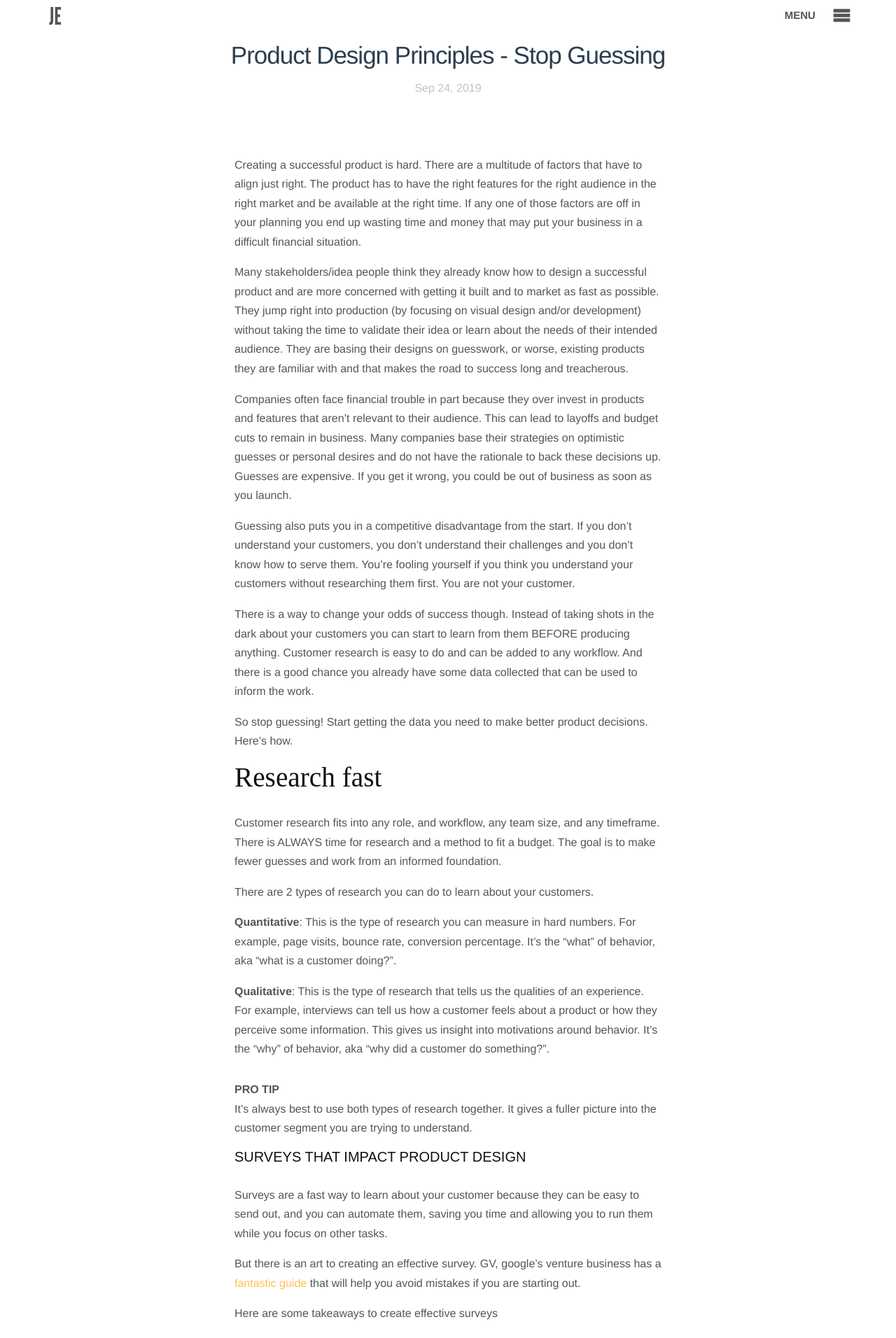
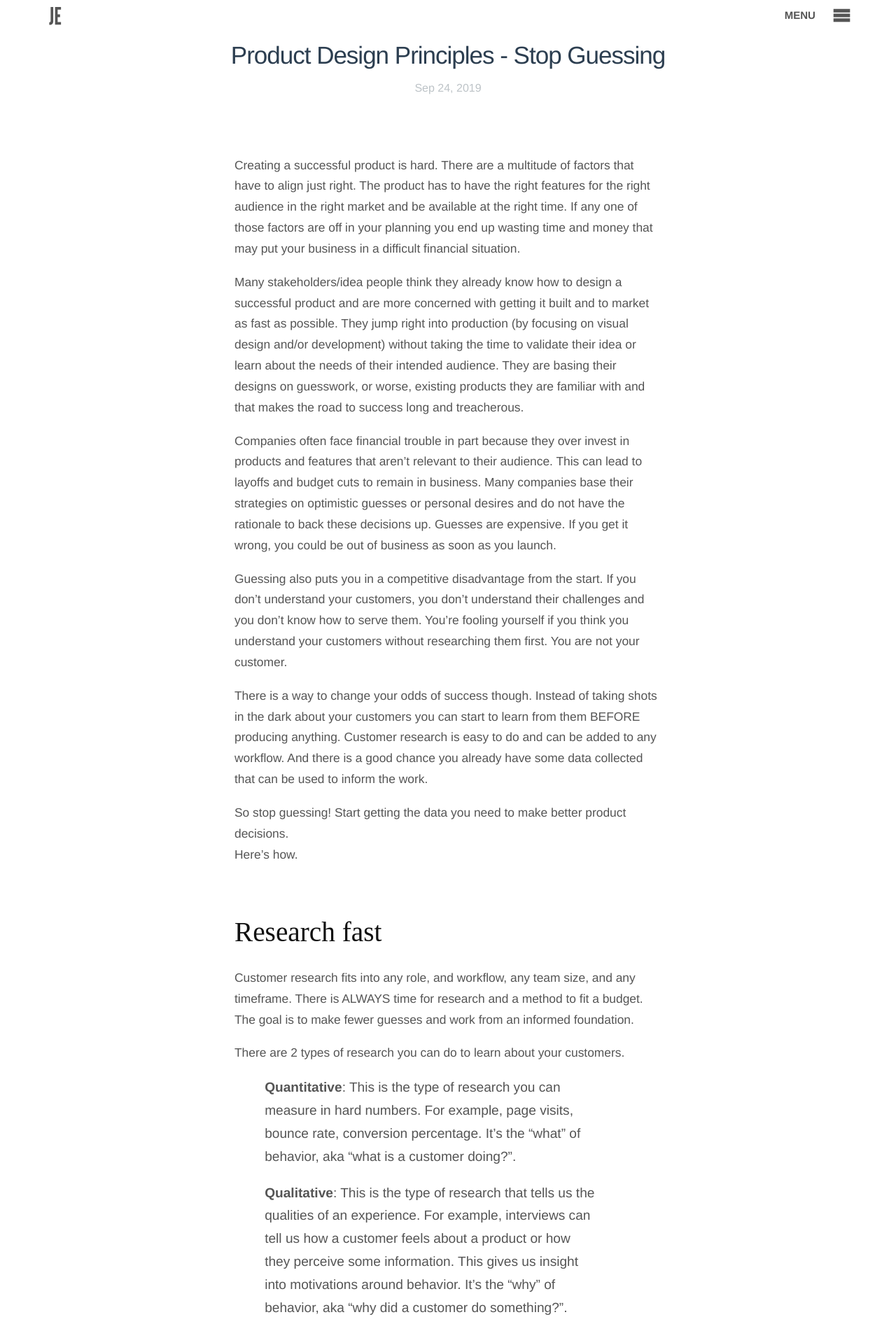
Before and after one commit to jasonearly/jasonearly.github.io, a Jekyll site: the page built from _posts/2019-09-24-product-design-principles-stop-guessing.md, in a window 1280 px wide. Shown: the top 1912 px of the page at 70% size. Built offline with Jekyll 4.4.1, drawn with Linux system fonts in a browser that asks for light colours.

Commit message:
cleanup of post styles

```diff
--- a/_layouts/post.html
+++ b/_layouts/post.html
@@ -1,35 +1,17 @@
 ---
 layout: default
 ---
-
-
-
-    <div class="site-width">
-      <!--      <a href="{{ site.baseurl }}/">
-<?xml version="1.0" encoding="utf-8"?>
-<svg version="1.1" id="Layer_1" xmlns="http://www.w3.org/2000/svg" xmlns:xlink="http://www.w3.org/1999/xlink" x="0px" y="0px"viewBox="0 0 600 600" enable-background="new 0 0 600 600" xml:space="preserve">
-<g><path class="logo" d="M127.6,549.8V477c0.9,0,2.3,0.1,4.1,0.3c1.8,0.2,5,0,9.6-0.7c4.6-0.7,8.6-2.1,12-4.1c3.4-2.1,6.6-5.9,9.6-11.7c3-5.7,4.5-12.7,4.5-20.9V40.2h74.2v411.4c0,30.7-8.8,55.3-26.4,73.8C197.6,543.9,168.4,552,127.6,549.8z"/><path class="logo" d="M293.1,544.9V40.2h169.6v76.2h-95.5v132.5H436v81h-68.7v138.7h95.5v76.2H293.1z"/></g></svg>
-
-</a>-->
-<!-- <svg class="logo" version="1.1" id="Layer_1" xmlns="http://www.w3.org/2000/svg" xmlns:xlink="http://www.w3.org/1999/xlink" x="0px" y="0px"
-   viewBox="0 0 600 600" enable-background="new 0 0 600 600" xml:space="preserve">
-<g>
-  <path class="logo" d="M127.6,549.8V477c0.9,0,2.3,0.1,4.1,0.3c1.8,0.2,5,0,9.6-0.7c4.6-0.7,8.6-2.1,12-4.1c3.4-2.1,6.6-5.9,9.6-11.7
-    c3-5.7,4.5-12.7,4.5-20.9V40.2h74.2v411.4c0,30.7-8.8,55.3-26.4,73.8C197.6,543.9,168.4,552,127.6,549.8z"/>
-  <path class="logo" d="M293.1,544.9V40.2h169.6v76.2h-95.5v132.5H436v81h-68.7v138.7h95.5v76.2H293.1z"/>
-</g>
-</svg> -->
-     <!-- <a href="http://twitter.com/alexcican" target="_blank">Jason Early</a>-->
-
-     <!--  <span class="menu icon" title="Menu (Esc)" tabindex="0" data-icon="m"></span> -->
-    </div>
 
 <div class="post">
   <div class="row">
     <div class="col-md-12 text-center">
       <header class="post-header">
         <h3 class="post-title">{{ page.title }}</h3>
-                <p class="post-meta">{{ page.date | date: "%b %-d, %Y" }}{% if page.author %} • {{ page.author }}{% endif %}{% if page.meta %} • {{ page.meta }}{% endif %}</p>
+        <p class="post-meta">
+          {{ page.date | date: "%b %-d, %Y" }}{% if page.author %} • {{
+          page.author }}{% endif %}{% if page.meta %} • {{ page.meta }}{% endif
+          %}
+        </p>
       </header>
     </div>
   </div>
@@ -42,5 +24,4 @@
   </div>
 
   {% include byline.html %}
-
 </div>
--- a/_posts/2019-09-24-product-design-principles-stop-guessing.md
+++ b/_posts/2019-09-24-product-design-principles-stop-guessing.md
@@ -1,7 +1,7 @@
 ---
 layout: post
-title:  "Product Design Principles - Stop Guessing"
-date:   2019-09-24
+title: "Product Design Principles - Stop Guessing"
+date: 2019-09-24
 categories: archive product design process
 ---
 
@@ -22,55 +22,62 @@
 Here’s how.
 
 ## Research fast
+
 Customer research fits into any role, and workflow, any team size, and any timeframe. There is ALWAYS time for research and a method to fit a budget. The goal is to make fewer guesses and work from an informed foundation.
 
 There are 2 types of research you can do to learn about your customers.
--   **Quantitative**: This is the type of research you can measure in hard numbers. For example, page visits, bounce rate, conversion percentage. It’s the “what” of behavior, aka “what is a customer doing?”.
 
--   **Qualitative**: This is the type of research that tells us the qualities of an experience. For example, interviews can tell us how a customer feels about a product or how they perceive some information. This gives us insight into motivations around behavior. It’s the “why” of behavior, aka “why did a customer do something?”.
+- **Quantitative**: This is the type of research you can measure in hard numbers. For example, page visits, bounce rate, conversion percentage. It’s the “what” of behavior, aka “what is a customer doing?”.
 
+- **Qualitative**: This is the type of research that tells us the qualities of an experience. For example, interviews can tell us how a customer feels about a product or how they perceive some information. This gives us insight into motivations around behavior. It’s the “why” of behavior, aka “why did a customer do something?”.
 
+{:.pro-tip}
 **PRO TIP**
 It’s always best to use both types of research together. It gives a fuller picture into the customer segment you are trying to understand.
 
+#### Surveys that impact product design
 
-#### Surveys that impact product design
 Surveys are a fast way to learn about your customer because they can be easy to send out, and you can automate them, saving you time and allowing you to run them while you focus on other tasks.
 
 But there is an art to creating an effective survey. GV, google’s venture business has a [fantastic guide](https://library.gv.com/improve-your-startup-s-surveys-and-get-even-better-data-7b0272f74c23#.uxkcogqna) that will help you avoid mistakes if you are starting out.
 
 Here are some takeaways to create effective surveys
--   Start with clear goals about what you want to understand. And know a survey may not be the best way to reach those goals.
 
--   Keep your survey as short as possible. Longer surveys generate a lower response rate so focus on the most important questions you want to be answered.
+- Start with clear goals about what you want to understand. And know a survey may not be the best way to reach those goals.
 
--   Don’t ask for information you can get yourself.
+- Keep your survey as short as possible. Longer surveys generate a lower response rate so focus on the most important questions you want to be answered.
 
--   Avoid leading questions.
+- Don’t ask for information you can get yourself.
 
--   Give your respondents room to inform you of additional issues with open-ended questions like “Is there anything else you want to tell us?”
+- Avoid leading questions.
 
--   Run a test of your survey on a small group before you roll it out to everyone. This can give you a chance to identify areas where things may need to be made clearer.
+- Give your respondents room to inform you of additional issues with open-ended questions like “Is there anything else you want to tell us?”
 
--   Take your time writing the email asking customers to take your survey. It will have a huge influence on your response rate.
+- Run a test of your survey on a small group before you roll it out to everyone. This can give you a chance to identify areas where things may need to be made clearer.
 
--   Ask if you can follow up with the participant to discuss the responses. This helps with screening for customer interviews later.
+- Take your time writing the email asking customers to take your survey. It will have a huge influence on your response rate.
+
+- Ask if you can follow up with the participant to discuss the responses. This helps with screening for customer interviews later.
 
 #### Automated Surveys
+
 Automated surveys are great. After the initial setup, survey data flows in regularly giving you fresh data to gain insights from.
 
+{:.pro-tip}
 **PRO TIP**
 If you create your survey using Google Forms the responses will automatically be stored in a spreadsheet which can be shared and viewed by the team.
 
+Types of automated surveys you could send are
 
-Types of automated surveys you could send are
--   **Net Promoter Score**: This survey type quantifies customer loyalty. But know that there are some concerns with this type of survey being [harmful.](https://articles.uie.com/net-promoter-score-considered-harmful-and-what-ux-professionals-can-do-about-it/)
--   **After sign up**: This allows you to find out why customers signed up for your product if they are switching from a competitor and the motivation around this action. If you send it within a couple of days of signup the reasoning will still be fresh without overwhelming them during the signup process.
--   **After account closing**: This type lets you know why your customers are leaving. Is it something about the product or something else? Are they switching to a competitor? Linking to this type of survey from the page confirming their account is closed gives your customers one last chance to provide you some feedback before moving on.
+- **Net Promoter Score**: This survey type quantifies customer loyalty. But know that there are some concerns with this type of survey being [harmful.](https://articles.uie.com/net-promoter-score-considered-harmful-and-what-ux-professionals-can-do-about-it/)
+- **After sign up**: This allows you to find out why customers signed up for your product if they are switching from a competitor and the motivation around this action. If you send it within a couple of days of signup the reasoning will still be fresh without overwhelming them during the signup process.
+- **After account closing**: This type lets you know why your customers are leaving. Is it something about the product or something else? Are they switching to a competitor? Linking to this type of survey from the page confirming their account is closed gives your customers one last chance to provide you some feedback before moving on.
 
 #### Ad hoc surveys
+
 Ad hoc surveys help teams researching a more specific topic or feature. They can give an overview of customers thoughts on a topic and help you find candidates for interviews.
 
+{:.pro-tip}
 **PRO TIP**
 Asking a quantitative question at the beginning of your survey gives you a way to filter your responses by a metric to evaluate against other customer segments. For example, “How many people work on your team?”
 
@@ -79,20 +86,23 @@
 Know that you don’t need to survey all of your customers to get results. In fact surveying too many people produce lower responses and more data to sift through that isn’t helpful. Instead, use any existing customer data you have to target specific groups before you send your survey.
 
 #### Customer Interviews
+
 Interviews are the best way to learn from your customers. Hands down. They can show you emotions that motivate customer behavior, show you how customers use your product, and provide context to scenarios your customers are regularly in. Interviews deliver so much valuable information to help design successful products.
 
+{:.pro-tip}
 **PRO TIP**
 Think of interviews as a conversation about a topic. You are looking to learn from the point of view of your participant. Be inquisitive about learning from them.
 
 But who has time for that? Your time is limited and you probably can’t spend weeks talking to all the customers you want. How can you find the best people to speak with that have the most insight? Look to your survey responses.
 
 Export your survey data into a spreadsheet and filter the results to find the type of customer based on your specific interest:
--   People on a small team
--   People nearby you can speak with in person
--   People who just signed up
--   People who closed their account
--   People that have challenges with a specific feature
--   People who said they would not recommend your product.
+
+- People on a small team
+- People nearby you can speak with in person
+- People who just signed up
+- People who closed their account
+- People that have challenges with a specific feature
+- People who said they would not recommend your product.
 
 When you’ve found customers that qualify for what you are trying to learn about, send them a short email asking to learn more about their responses. Interviews can be conducted over Google Hangouts or Zoom, recorded, and can be shared with the whole team. This is key because feedback is comprehended more clearly when it’s heard directly. Plan on interviews taking 30-45 minutes to collect enough information to work with. And keep an open mind to where that conversation goes, Remember if you are speaking with a customer you are there to learn from them, not to stick to a strict script.
 
@@ -105,6 +115,7 @@
 Watch for signs of energy change from your participant, a raised voice, or body language, can emphasize what is important to your customer. Take these as cues that there are some strong feelings about what you are discussing.
 
 ## Research in the background
+
 There are several tools that can collect data behind the scenes to help fill out the picture of audience behavior.
 Here is the toolkit I use when conducting research for my clients
 
--- a/_sass/_layout.scss
+++ b/_sass/_layout.scss
@@ -86,16 +86,11 @@
   }
 }
 
-
-
-
-
-p.description{
+p.description {
   color: $grey-color-dark;
   font-size: 16px;
   line-height: 1.5em;
 }
-
 
 .footer-col-wrapper {
   font-size: 15px;
@@ -112,29 +107,29 @@
 
 .footer-col-1 {
   width: -webkit-calc(35% - (#{$spacing-unit} / 2));
-    width:         calc(35% - (#{$spacing-unit} / 2));
+  width: calc(35% - (#{$spacing-unit} / 2));
 }
 
 .footer-col-2 {
   width: -webkit-calc(20% - (#{$spacing-unit} / 2));
-    width:         calc(20% - (#{$spacing-unit} / 2));
+  width: calc(20% - (#{$spacing-unit} / 2));
 }
 
 .footer-col-3 {
   width: -webkit-calc(45% - (#{$spacing-unit} / 2));
-    width:         calc(45% - (#{$spacing-unit} / 2));
+  width: calc(45% - (#{$spacing-unit} / 2));
 }
 
 @include media-query($on-laptop) {
   .footer-col-1,
   .footer-col-2 {
     width: -webkit-calc(50% - (#{$spacing-unit} / 2));
-        width:         calc(50% - (#{$spacing-unit} / 2));
+    width: calc(50% - (#{$spacing-unit} / 2));
   }
 
   .footer-col-3 {
     width: -webkit-calc(100% - (#{$spacing-unit} / 2));
-        width:         calc(100% - (#{$spacing-unit} / 2));
+    width: calc(100% - (#{$spacing-unit} / 2));
   }
 }
 
@@ -142,11 +137,9 @@
   .footer-col {
     float: none;
     width: -webkit-calc(100% - (#{$spacing-unit} / 2));
-        width:         calc(100% - (#{$spacing-unit} / 2));
+    width: calc(100% - (#{$spacing-unit} / 2));
   }
 }
-
-
 
 /**
  * Page content
@@ -175,7 +168,7 @@
   font-size: 16px;
   color: #bdc3c7;
   margin-top: 15px;
-    font-family: "Helvetica Neue",Helvetica,Arial,sans-serif;
+  font-family: "Helvetica Neue", Helvetica, Arial, sans-serif;
   margin-bottom: 84px;
 }
 
@@ -184,94 +177,11 @@
   font-size: 24px;
 }
 
-a.article-link{
-  color:#ea0808;
-}
-/**
- * Posts
- */
-.post-header {
-    margin-bottom: $spacing-unit;
+a.article-link {
+  color: #ea0808;
 }
 
-.post-title {
-    // font-size: 42px;
-    // letter-spacing: -1px;
-    // line-height: 1;
-    padding: 60px 0 0 0;
-    font-size: 35px;
-    margin: 0;
-    font-weight: 300;
-    letter-spacing: -1px;
-    font-family: "Helvetica Neue",Helvetica,Arial,sans-serif;
-    color: #2c3e50;
-
-
-    @include media-query($on-laptop) {
-        font-size: 36px;
-    }
-}
-
-.post-content {
-    margin-bottom: $spacing-unit;
-
-    h2 {
-        font-size: 2.618em;
-
-        @include media-query($on-laptop) {
-            font-size: 2.119em;
-        }
-    }
-
-    h3 {
-        font-size: 26px;
-
-        @include media-query($on-laptop) {
-            font-size: 16px;
-
-        }
-    }
-
-    h4 {
-        font-size: 20px;
-
-        @include media-query($on-laptop) {
-            font-size: 1.31em;
-        }
-    }
-
-    h6{
-    font-size: 20px;
-    font-family: "Helvetica Neue",Helvetica,Arial,sans-serif;
-    font-weight: 500;
-    margin: 25px 0 ;
-    text-transform: none;
-    color: #2c3e50;
-    line-height: 1.2em;
-    }
-
-    p{
-        margin: 0;
-        font-size: 16px;
-        line-height: 1.722169;
-        color: #555;
-        font-family: "Helvetica Neue",Helvetica,Arial,sans-serif;
-
-    }
-}
-
-    p.byline{
-        font-size: 13px;
-    font-family: "Helvetica Neue",Helvetica,Arial,sans-serif;
-    font-weight: 500;
-    text-transform: uppercase;
-    letter-spacing: .2em;
-    color: #bdc3c7;
-    line-height: 20px;
-
-}
-
-.social-btns{
+.social-btns {
   white-space: nowrap;
   color: #bdc3c7;
   line-height: 25px;
@@ -279,7 +189,7 @@
   padding-bottom: 130px;
 }
 
-.social-btns>* {
+.social-btns > * {
   display: inline-block;
   vertical-align: top;
   margin-left: 5px;
@@ -292,20 +202,16 @@
   text-align: center;
 }
 
-.social-btns>*>:first-child {
+.social-btns > * > :first-child {
   color: #bdc3c7;
 }
 
-.social-btns>*>* {
+.social-btns > * > * {
   display: block;
   position: relative;
   top: 0;
-    -webkit-transition: .25s top;
-    -moz-transition: .25s top;
-    -o-transition: .25s top;
-    transition: .25s top;
+  -webkit-transition: 0.25s top;
+  -moz-transition: 0.25s top;
+  -o-transition: 0.25s top;
+  transition: 0.25s top;
 }
-
-.post-content p {
-  margin-bottom:1em;
-}
--- /dev/null
+++ b/_sass/_posts.scss
@@ -0,0 +1,107 @@
+/**
+ * Posts
+ */
+.post-header {
+  margin-bottom: $spacing-unit;
+}
+
+.post-title {
+  // font-size: 42px;
+  // letter-spacing: -1px;
+  // line-height: 1;
+  padding: 60px 0 0 0;
+  font-size: 35px;
+  margin: 0;
+  font-weight: 300;
+  letter-spacing: -1px;
+  font-family: "Helvetica Neue", Helvetica, Arial, sans-serif;
+  color: #2c3e50;
+
+  @include media-query($on-laptop) {
+    font-size: 36px;
+  }
+}
+
+.post-content {
+  margin-bottom: $spacing-unit;
+
+  h1 {
+    font-size: 4.909em;
+  }
+
+  h2 {
+    font-size: 2.618em;
+    margin-top: 1.875em;
+
+    @include media-query($on-laptop) {
+      font-size: 2.119em;
+    }
+  }
+
+  h3 {
+    font-size: 3.034em;
+
+    @include media-query($on-laptop) {
+      font-size: 16px;
+    }
+  }
+
+  h4 {
+    font-size: 1.875em;
+    margin-top: 1.875em;
+    margin-bottom: 1em;
+
+    @include media-query($on-laptop) {
+      font-size: 1.31em;
+    }
+  }
+  h5 {
+    font-size: 1.875em;
+  }
+
+  h6 {
+    font-size: 1.875em;
+    font-family: "Helvetica Neue", Helvetica, Arial, sans-serif;
+    font-weight: 500;
+    margin: 25px 0;
+    text-transform: none;
+    color: #2c3e50;
+    line-height: 1.2em;
+  }
+
+  ul {
+    max-width: 85%;
+    margin-top: 0.716em;
+  }
+
+  li {
+    padding-left: 2.618em;
+    margin: 1em 0;
+    font-size: 1.1em;
+  }
+
+  p {
+    margin: 0;
+    font-size: 1.159em;
+    line-height: 1.722169;
+    color: #555;
+    font-family: "Helvetica Neue", Helvetica, Arial, sans-serif;
+    margin-bottom: 1em;
+  }
+
+  .pro-tip {
+    background-color: lighten(#ffa305, 30%);
+    padding: 1em;
+    border: solid 1px #ffa305;
+  }
+}
+
+p.byline {
+  font-size: 13px;
+  font-family: "Helvetica Neue", Helvetica, Arial, sans-serif;
+  font-weight: 500;
+  text-transform: uppercase;
+  letter-spacing: 0.2em;
+  color: #bdc3c7;
+  line-height: 20px;
+}
--- a/css/main.scss
+++ b/css/main.scss
@@ -1,36 +1,33 @@
 ---
 # Only the main Sass file needs front matter (the dashes are enough)
 ---
+
 @charset "utf-8";
-
-
 
 // Our variables
 $base-font-family: Helvetica, Arial, sans-serif;
-$base-font-size:   18px;
-$small-font-size:  $base-font-size * 0.875;
+$base-font-size: 18px;
+$small-font-size: $base-font-size * 0.875;
 $base-line-height: 1.5;
 
-$spacing-unit:     30px;
+$spacing-unit: 30px;
 
-$nav-link-color:	#111;
-$text-color:       #111;
+$nav-link-color: #111;
+$text-color: #111;
 $background-color: #fdfdfd;
 $body-background-color: transparent;
 // $brand-color:      #EC407A;
-$brand-color:	   #FFBF51;
+$brand-color: #ffbf51;
 
-$grey-color:       #828282;
+$grey-color: #828282;
 $grey-color-light: lighten($grey-color, 40%);
-$grey-color-dark:  darken($grey-color, 25%);
+$grey-color-dark: darken($grey-color, 25%);
 
 // Width of the content area
-$content-width:    800px;
+$content-width: 800px;
 
-$on-palm:          600px;
-$on-laptop:        800px;
-
-
+$on-palm: 600px;
+$on-laptop: 800px;
 
 // Using media queries with like this:
 // @include media-query($on-palm) {
@@ -45,20 +42,11 @@
   }
 }
 
-
-
 // Import partials from `sass_dir` (defaults to `_sass`)
-@import
-        "bootstrap",
+@import "bootstrap",
   // "jasny-bootstrap",
     "base",
-        "layout",
-        "font-awesome",
-
+  "layout", "font-awesome",
   // "syntax-highlighting",
     "nav",
-        "hero",
-        "latest-post",
-        "grid",
-        "footer"
-;
+  "hero", "latest-post", "grid", "posts", "footer";
```
Also changed, not shown: _posts/2019-10-19-product-design-principles-think-divergently.md (+25 -25 lines). Lines whose indentation alone changed are shown as unchanged.
